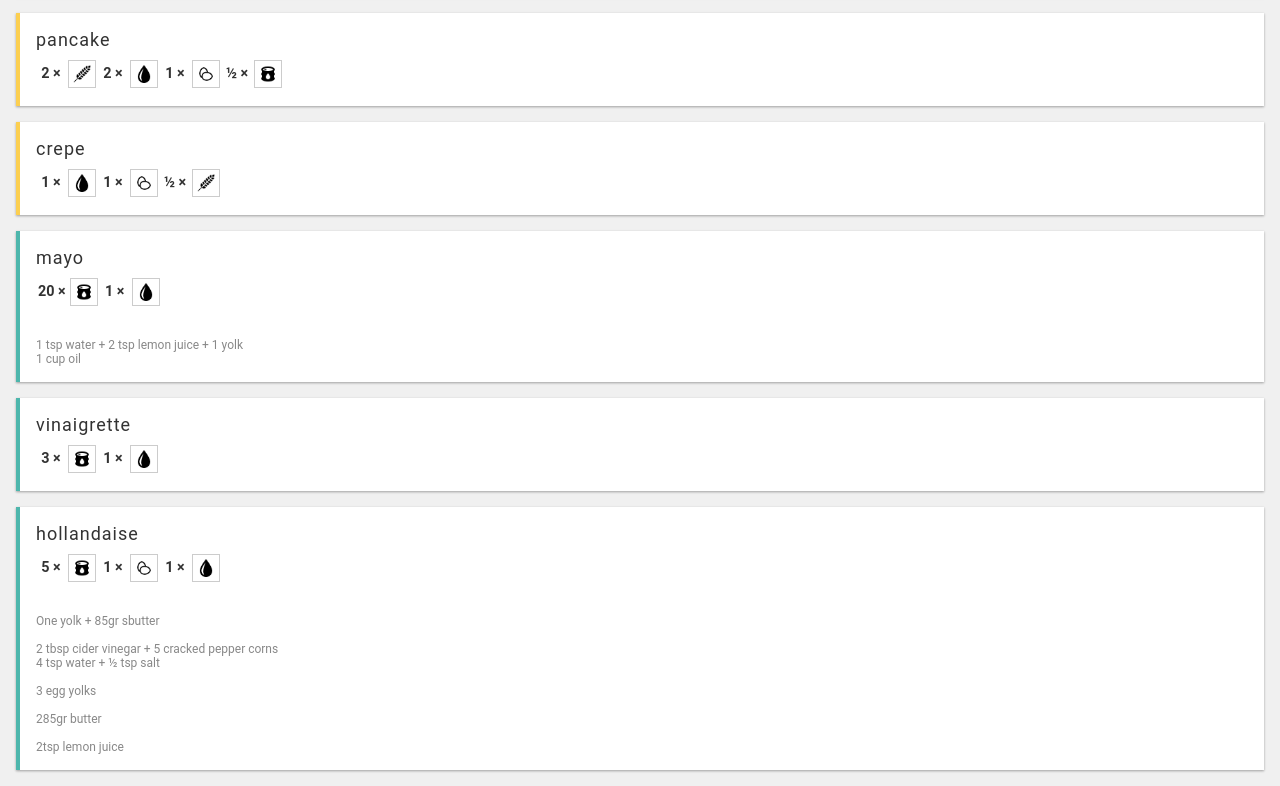
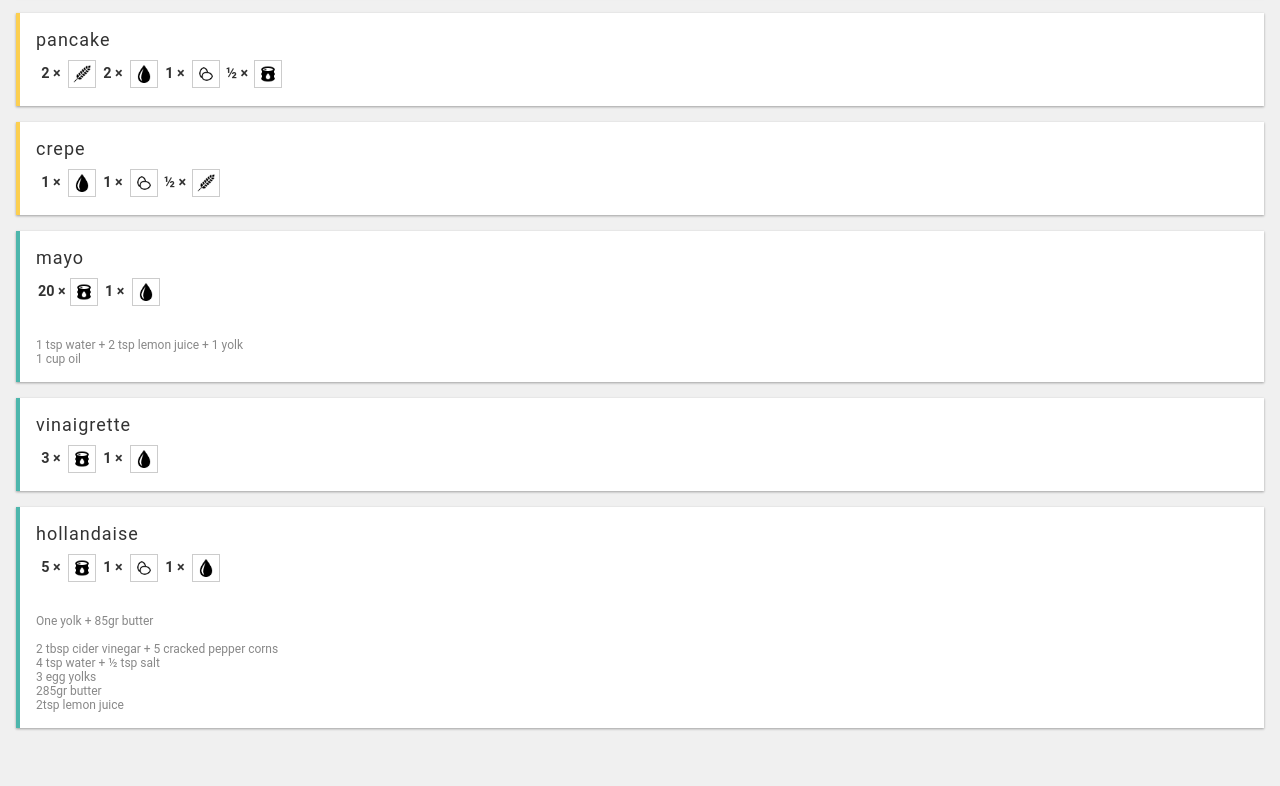
Before and after one commit to stojg/ratio.stojg.se, a website: page public/index.html in a window 1280 px wide. Shown: the part 416-1202 px from the top of the page. After the commit the page ends 1160 px from the top, so only its background shows below. Drawn offline with Linux system fonts and the light colour scheme.

Commit message:
Adding some notes

```diff
--- a/public/index.html
+++ b/public/index.html
@@ -148,15 +148,12 @@
     </div>
 
     <div class="note">
-        One yolk + 85gr sbutter
+        One yolk + 85gr butter
 
         2 tbsp cider vinegar + 5 cracked pepper corns
         4 tsp water + &#xbd; tsp salt
-
         3 egg yolks
-
         285gr butter
-
         2tsp lemon juice
     </div>
 </a>
```
Also changed, not shown: src/index.html (+1 -4 lines).
